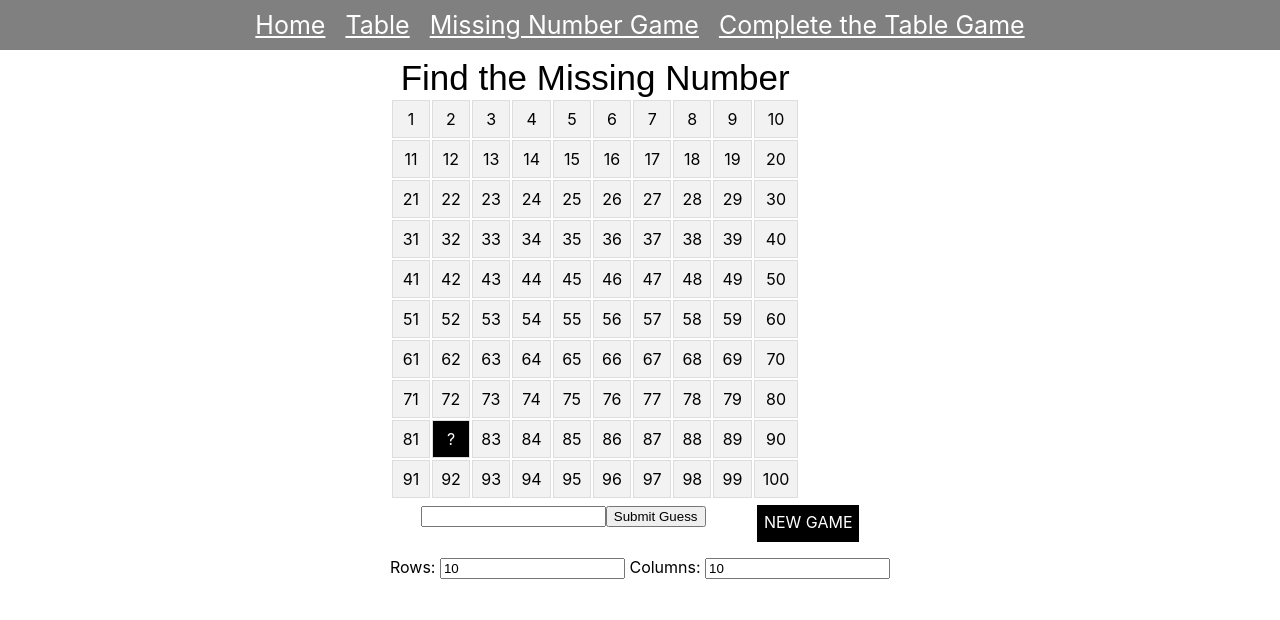
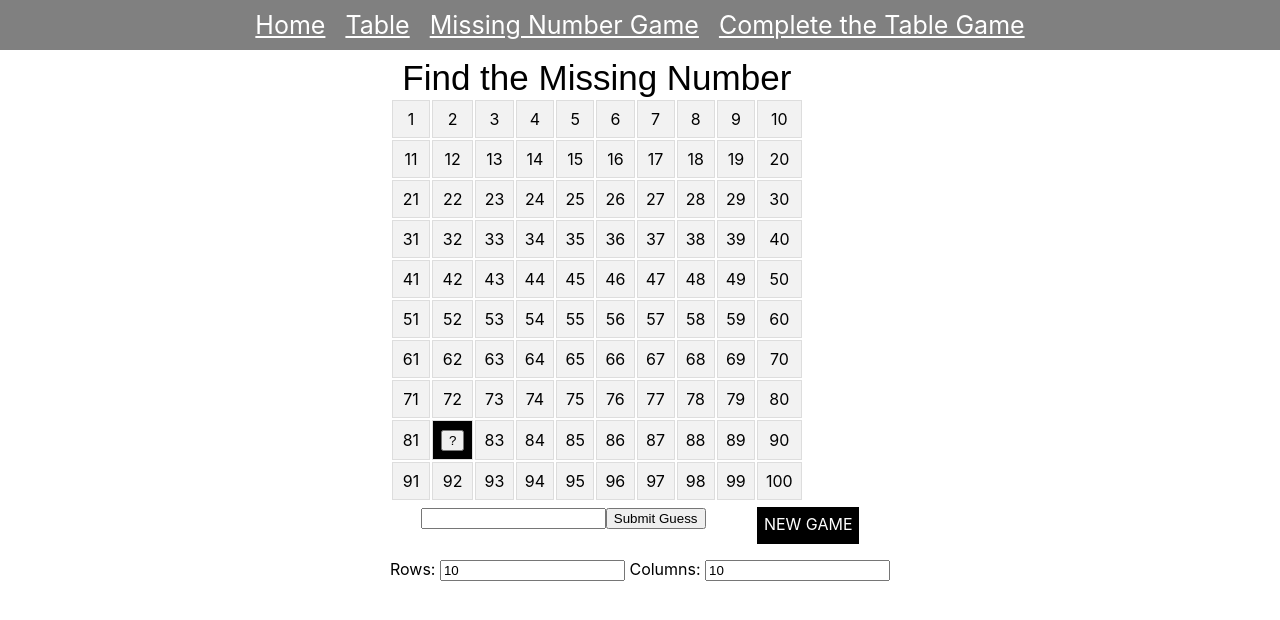
Before and after one commit to obglass/comp580, a React (Create React App) app: page /missingnumbergame in a window 1280 px wide. Shown: the top 620 px of the page. Built offline with nearby package versions, Linux system fonts and the light colour scheme.

Commit message:
Attempt to make prompt box in cells

```diff
--- a/src/MissingNumberGame.js
+++ b/src/MissingNumberGame.js
@@ -40,6 +40,11 @@ class MissingNumberGame extends Component {
     // alert("00" + this.rand + "00" + this.state.userGuess + "00");
     // this.renderBool = true;
     var userGuessNum = parseInt(this.state.userGuess, 10);
+    if (userGuessNum == null) //this isn't working
+    {
+      alert("You did not make a guess.");
+    }
+    else {
     if (userGuessNum === this.rand) {
       alert("Congrats, " + this.state.userGuess + " is the missing number!");
 
@@ -47,6 +52,7 @@ class MissingNumberGame extends Component {
     } else {
       alert("Sorry, " + this.state.userGuess + " isn't the missing number. Try Again");
     }
+  }
     // document.write(this.rand);
     // document.write(this.state.userGuess);
     event.preventDefault();
@@ -81,8 +87,8 @@ class MissingNumberGame extends Component {
         if (j <= this.state.colVal) {
           if (this.state.colVal * i + j === this.rand) {
             children.push(
-              <td onclick="guess();" id="cell" class="missingNumber">
-                ?
+              <td id="cell" class="missingNumber">
+                <button onClick="promptAnswer">?</button>
               </td>
             );
           } else {
@@ -94,6 +100,20 @@ class MissingNumberGame extends Component {
     }
     return table;
   };
+
+  promptAnswer = () => {
+    var ans=5;
+    console.log("clicked button");
+    var myGuess=prompt("Enter the missing number");
+    if (myGuess === ans)
+    {
+      alert("Congrats, "+ myGuess +" is the missing number!");
+    }
+    else
+    {
+      alert("Sorry, " + myGuess + " is not the missing number. Try again.");
+    }
+  }
 
   render() {
     //Whenever our class runs, render method will be called automatically, it may have already defined in the constructor behind the scene.
```
